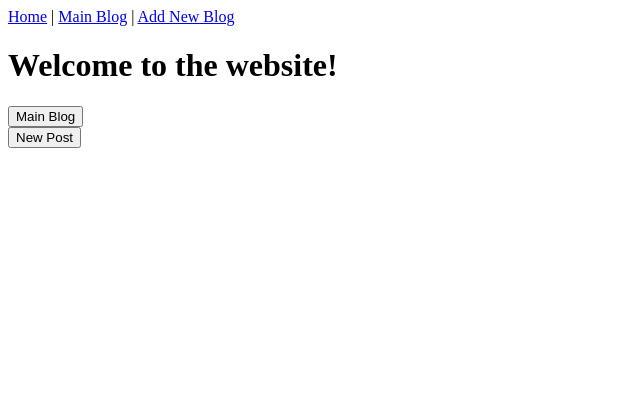
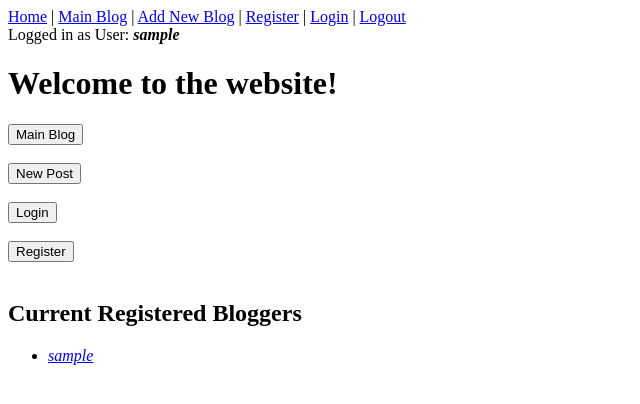
Before and after one commit to Iojiki/blogz, a Flask app: page / in a window 1280 px wide. Shown: the top 404 px of the page, without its empty margins (0-640 px from the left). Run offline with Flask 2, Linux system fonts and the light colour scheme; the visitor is signed in with stand-in values (Sample User, id 1); data comes from the database, SQL or seed files in the repository.

Commit message:
got working, will cleanup

```diff
--- a/main.py
+++ b/main.py
@@ -1,4 +1,4 @@
-from flask import Flask, request, redirect, render_template
+from flask import Flask, request, redirect, render_template, session
 from flask_sqlalchemy import SQLAlchemy
 import cgi
 
@@ -8,6 +8,8 @@ app.config['SQLALCHEMY_DATABASE_URI'] = 'mysql+pymysql://blogz:password@localhos
 app.config['SQLALCHEMY_ECHO'] = True
 
 db = SQLAlchemy(app)
+#using the test secret key for session
+app.secret_key = 'A0Zr98j/3yX R~XHH!jmN]LWX/,?RT'
 
 #creating some classes...classes are good to go
 class Blog(db.Model):
@@ -16,9 +18,10 @@ class Blog(db.Model):
     body = db.Column(db.String(500))
     owner_id = db.Column(db.Integer, db.ForeignKey('user.id'))
 
-    def __init__(self, name, body):
+    def __init__(self, name, body, owner):
         self.name = name
         self.body = body
+        self.owner = owner
 
 class User(db.Model):
     id = db.Column(db.Integer, primary_key=True)
@@ -33,15 +36,32 @@ class User(db.Model):
 
 
 #We can handle that...
+
+@app.before_request
+def require_login():
+    allowed_routes = ['login', 'signup', 'blog', 'index','submit']
+    if request.endpoint not in allowed_routes and 'username' not in session:
+        return redirect ('/login')
+
+
 @app.route('/')
 def index():
+    users = User.query.all()
+    return render_template('home.html', title = 'Hello', users=users)
 
-    return render_template('home.html', title = 'Hello')
-
-@app.route('/blog')
+@app.route('/blog', methods=['POST','GET'])
 def blog():
-    entries = Blog.query.order_by(Blog.id.desc()).all()
-    return render_template('blog.html', title = 'Blog', entries = entries)
+    if request.args.get('id'):
+        id = request.args.get('id')
+        blog = Blog.query.get(id)
+        return render_template('submit.html',blog=blog)
+    if request.args.get('user'):
+        user_id = request.args.get('user')
+        blogs = Blog.query.filter_by(owner_id=user_id).all()
+        return render_template('user.html', blogs=blogs)
+    blogs = Blog.query.all()
+    users = User.query.all()
+    return render_template('blog.html', blogs=blogs, users=users)
 
 @app.route('/newpost', methods = ['GET','POST'])
 def newpost():
@@ -51,6 +71,7 @@ def newpost():
     elif request.method == "POST":
         name = request.form["name"]
         body = request.form["body"]
+        owner = User.query.filter_by(username=session['username']).first()
         error = False
         error_title = ''
         error_body = ''
@@ -63,7 +84,7 @@ def newpost():
         if error == True:
             return render_template("newpost.html", title = 'Newpost', error_title = error_title, error_body = error_body)
         else:
-            blog_post = Blog(name, body)
+            blog_post = Blog(name, body, owner)
             db.session.add(blog_post)
             db.session.commit()
             id = blog_post.id
@@ -71,12 +92,13 @@ def newpost():
 @app.route('/submit')
 def submit():
     id = request.args.get("id")
-    blog_submit = Blog.query.filter_by(id = id).first()
-    return render_template("submit.html", blog_submit = blog_submit)
+    blog = Blog.query.filter_by(id = id).first()
+    return render_template("submit.html", blog = blog)
 
 @app.route("/login", methods=['GET', 'POST'])
 def login():
-
+    error_username = ''
+    error_password = ''
 
     if request.method == 'POST':
         username = request.form['username']
@@ -87,12 +109,69 @@ def login():
             session['username'] = username
             return redirect('/newpost')
         if not user:
-            flash('User name does not exist. Create account.')
-            return render_template('login.html')
+            error_username = 'User name does not exist'
+            return render_template('login.html', error_username=error_username)
         else:
-            flash('Password incorrect')
-            return render_template('login.html')
-    return render_template('/login.html')
+            error_password = 'Password incorrect'
+            return render_template('login.html', error_password=error_password)
+    return render_template('login.html')
+
+@app.route('/logout')
+def logout():
+    del session['username']
+    return redirect('/blog')
+
+
+@app.route("/signup", methods=['GET', 'POST'])
+def signup():
+
+    error_username = ''
+    error_password = ''
+    error_verify_password = ''
+
+
+    if request.method == 'POST':
+        username = request.form['username']
+        password = request.form['password']
+        verify_password = request.form['verify_password']
+
+        if username == '':
+            error_username = 'Please enter a User name'
+            return render_template('signup.html', error_username = error_username)
+
+        if password == '':
+            error_password = 'Please enter a Password'
+            return render_template('signup.html', error_password = error_password)
+
+        if verify_password == '':
+            error_verify_password = 'Please retype the password'
+            return render_template('signup.html', error_verify_password = error_verify_password)
+
+        if len(username) <= 3:
+            error_username = 'User name must be longer than 3 characters'
+            return render_template('signup.html',error_username=error_username)
+
+        if len(password) <= 3:
+            error_password = 'Password must be longer than 3 characters'
+            return render_template('signup.html', error_password=error_password)
+
+        if password != verify_password:
+            error_verify_password = 'Please match password'
+            return render_template('signup.html', error_verify_password=error_verify_password)
+
+        username_in_db = User.query.filter_by(username=username).count()
+        if username_in_db > 0:
+            error_username = 'User name is already taken'
+            return render_template('signup.html', error_username=error_username)
+
+
+        user = User(username=username, password=password)
+        db.session.add(user)
+        db.session.commit()
+        session['user'] = user.username
+        return redirect("/newpost")
+    else:
+        return render_template('signup.html')
 
 if __name__ == "__main__":
     app.run()
--- a/templates/base.html
+++ b/templates/base.html
@@ -7,7 +7,14 @@
 <nav>
     <a href="/">Home</a> |
     <a href="/blog">Main Blog</a> |
-    <a href="/newpost">Add New Blog</a>
+    <a href="/newpost">Add New Blog</a> |
+    <a href="/signup">Register</a> |
+    <a href="/login">Login</a> |
+    <a href="/logout">Logout</a>
+    <br>
+    {% if session['username'] %}
+    Logged in as User: <b><em>{{session['username']}}</em></b>
+    {% endif %}
 </nav>
 
     {% block content %}
--- a/templates/home.html
+++ b/templates/home.html
@@ -5,9 +5,33 @@
 
 <form action = '/blog' method='get'>
     <input type="submit" value='Main Blog' />
-</form><form action = '/newpost' method='get'>
+</form><br>
+<form action = '/newpost' method='get'>
     <input type="submit" value='New Post' />
-</form>
+</form><br>
+<form action = '/login' method='get'>
+    <input type="submit" value='Login' />
+</form><br>
+<form action = '/signup' method='get'>
+    <input type="submit" value='Register' />
+</form><br>
+
+<h2> Current Registered Bloggers </h2>
+
+{% for user in users %}
+            <ul>
+        <li>
+            <i><a href="/blog?user={{user.id}}">{{ user.username }}</a></i>
+
+            <input type="hidden" name="user" value="{{user.id}}"/>
+
+        </li>
+
+            </ul>
+
+        {% endfor %}
+
+
 
 
 {% endblock %}
--- a/templates/login.html
+++ b/templates/login.html
@@ -6,11 +6,11 @@
  <form action = '/login' method='POST'>
         <label>
             Username
-            <input type="text" name='name' />
+            <input type="text" name='username' />
         </label>{{error_username}}<br>
         <label>
             Password
-        <input type="text" name='password' />
+        <input type="password" name='password' />
         </label>{{error_password}}<br>
 
         <input type="submit" value='Login' />
```
Also changed, not shown: templates/blog.html (+21 -5 lines), templates/signup.html (+13 -5 lines), templates/submit.html (+9 -3 lines), templates/user.html (added, +19 -0 lines).
